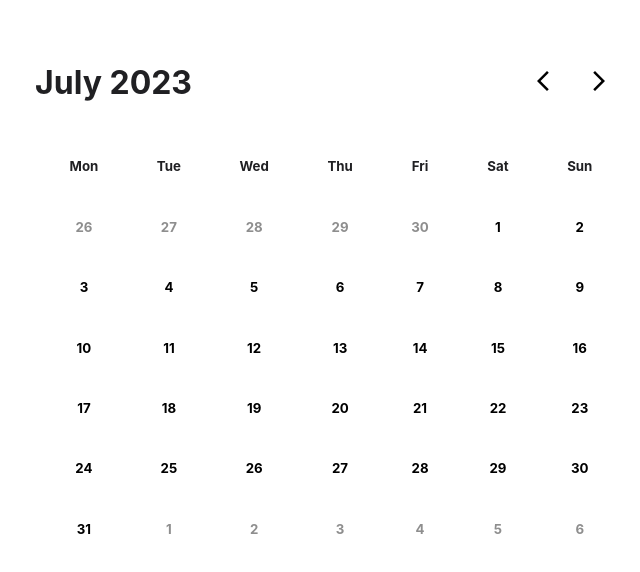
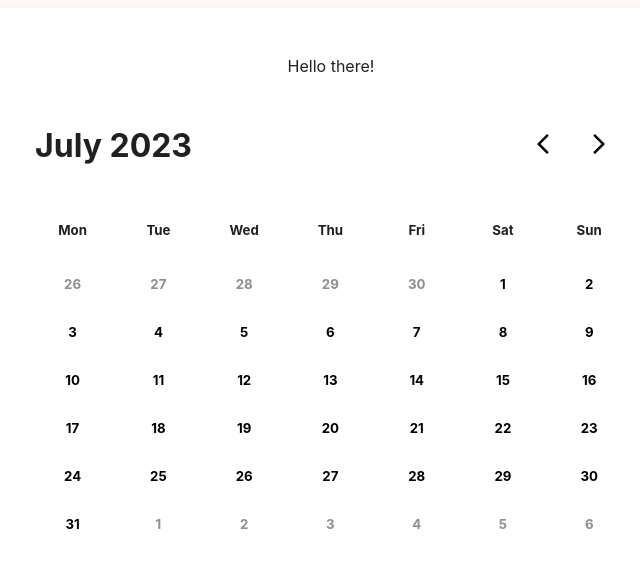
Before and after one commit to Ann-c-Tseng/CalendarViewer, a React (Create React App) app in the folder reactcalendar/: page / in a window 1280 px wide. Shown: the part 106-678 px from the top of the page, without its empty margins (309-949 px from the left). Built offline with nearby package versions, Linux system fonts and the light colour scheme.

Commit message:
testing set state onclick event

```diff
--- a/reactcalendar/src/Components/Calendar/Calendar.js
+++ b/reactcalendar/src/Components/Calendar/Calendar.js
@@ -5,6 +5,17 @@ import ArrowForwardIosIcon from '@mui/icons-material/ArrowForwardIos';
 import {getYear, getMonthName, getMonthNum, dayDisplay, priorMonthDays, futureMonthDays} from '../Calendar/DateFunctions.js';
 
 class Calendar extends React.Component {
+    constructor(props) {
+        super(props);
+
+        this.state = {msg: "Hello there!"}
+        this.handleClick = this.handleClick.bind(this)
+    }
+
+    handleClick(){
+        this.setState({msg: "this is a test..."})
+    }
+
     render() {
         //Current year and month
         var year = getYear();
@@ -17,12 +28,27 @@ class Calendar extends React.Component {
         // var month = "March";
         // var monthNum = 3;
 
+        // function hello(e) {
+        //     e.preventDefault();
+        //     if(monthNum === 1) {
+        //         monthNum = 12;
+        //         year = year-1;
+        //         month = "Dec";
+        //     } else {
+        //         monthNum = monthNum - 1;
+        //         month = "test";
+        //     }
+
+        //     console.log(monthNum + " " + year + " " + month)
+        // }
+
         return (
             <div className="calendarContainer">
+                                                    <p>{this.state.msg}</p>
                 <div className="calendarHeader">
                     <h1>{month} {year}</h1>
                     <div className="toggleArrows">
-                        <button className="arrowBack"> <ArrowBackIosNewIcon /> </button>
+                        <button className="arrowBack" onClick={this.handleClick}> <ArrowBackIosNewIcon /> </button>
                         <button className="arrowForward"> <ArrowForwardIosIcon /> </button>
                     </div>
                 </div>
--- a/reactcalendar/src/Components/Stylings/Calendar.css
+++ b/reactcalendar/src/Components/Stylings/Calendar.css
@@ -44,6 +44,7 @@
 
 .priorMonthValue, .futureMonthValue {
     color: rgb(142, 142, 142);
+    margin: 16px;
 }
 
 .currentMonthValue {
@@ -56,3 +57,11 @@
     line-height: inherit;
     padding: 0;
 }
+
+.currentMonthValue h5 {
+    margin: 16px;
+}
+
+.currentMonthValue:hover, .arrowBack:hover, .arrowForward:hover {
+    cursor: pointer;
+}
```
